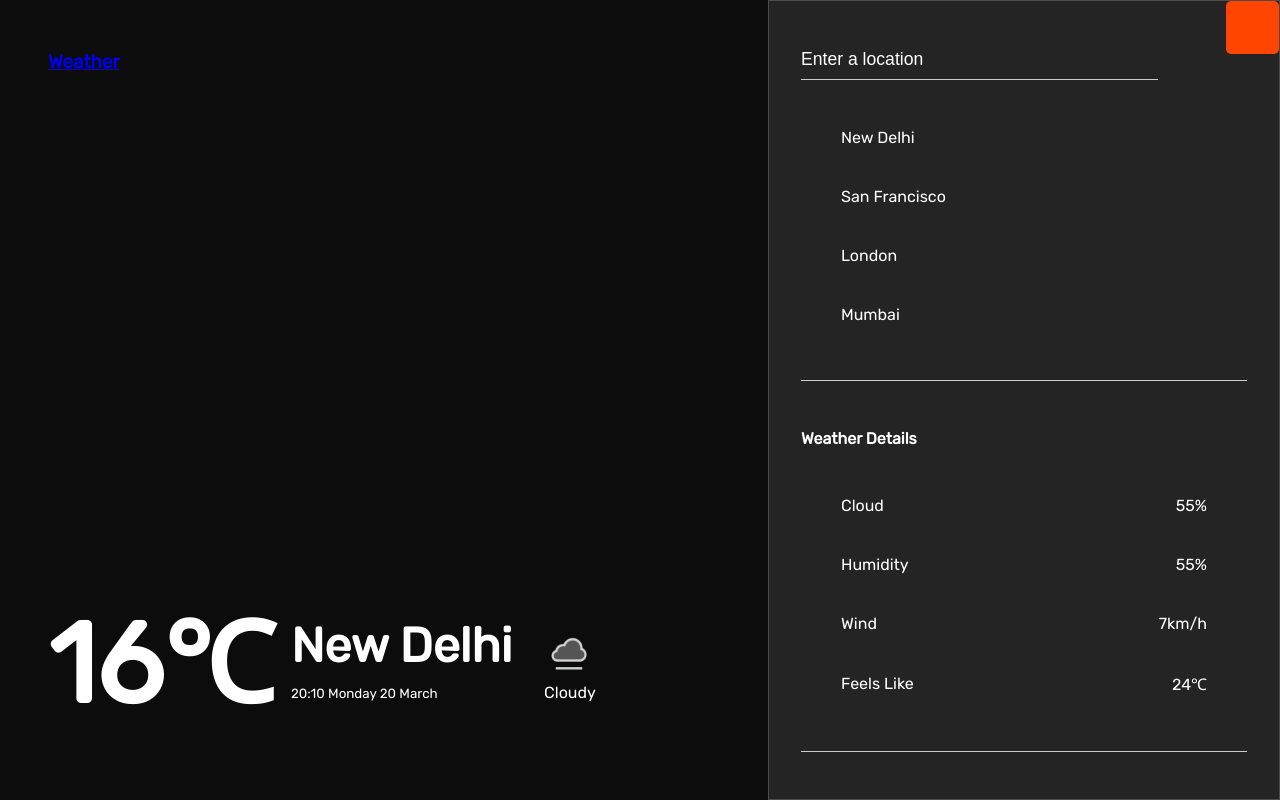
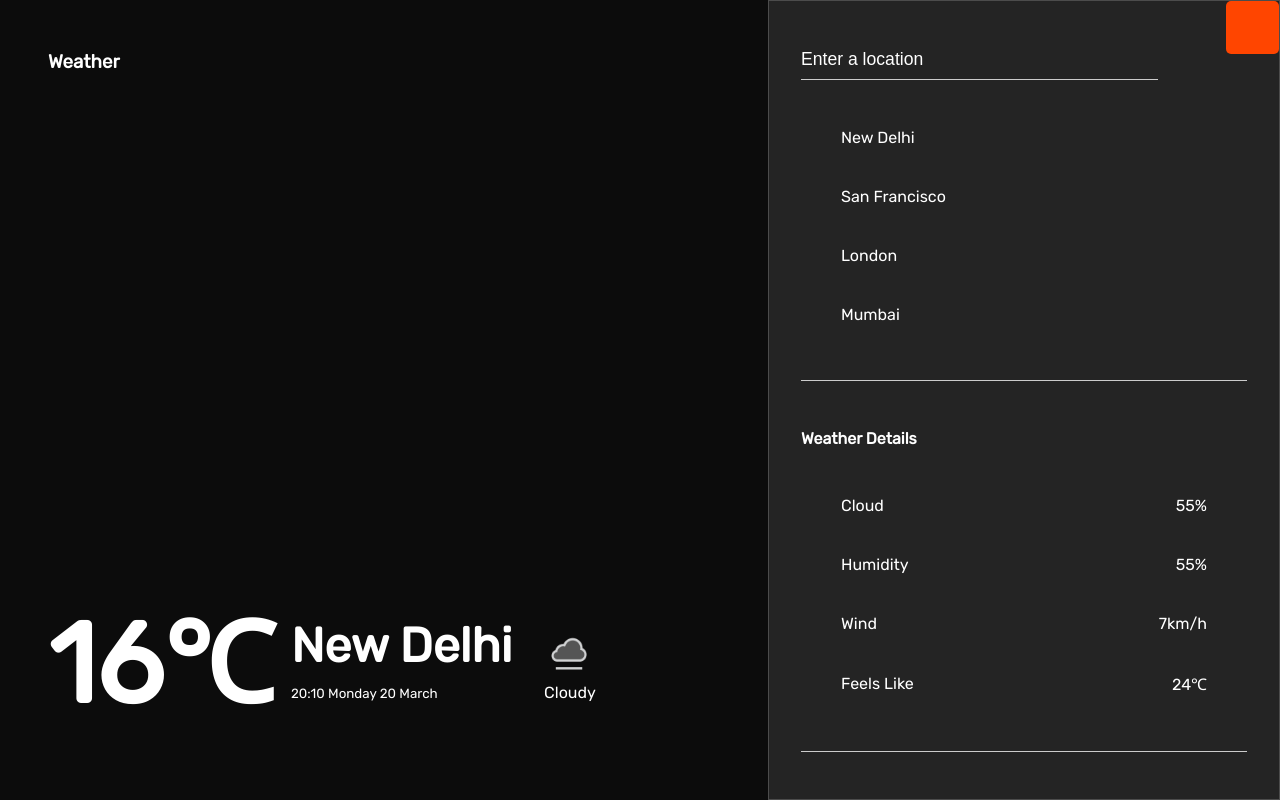
Before and after one commit to ckartik7/Weather_App, a plain HTML site: page index.html in a window 1280 px wide. Drawn offline with Linux system fonts and the light colour scheme; no server answers.

Commit message:
Update index.html

```diff
--- a/index.html
+++ b/index.html
@@ -15,7 +15,7 @@
     <div class="main">
         <div class="container">
             <h3 class="title">
-                <a href="index.html">Weather</a>
+                <a class="link" href="index.html">Weather</a>
             </h3>
             <div>
                 <h1 class="temp">
```
